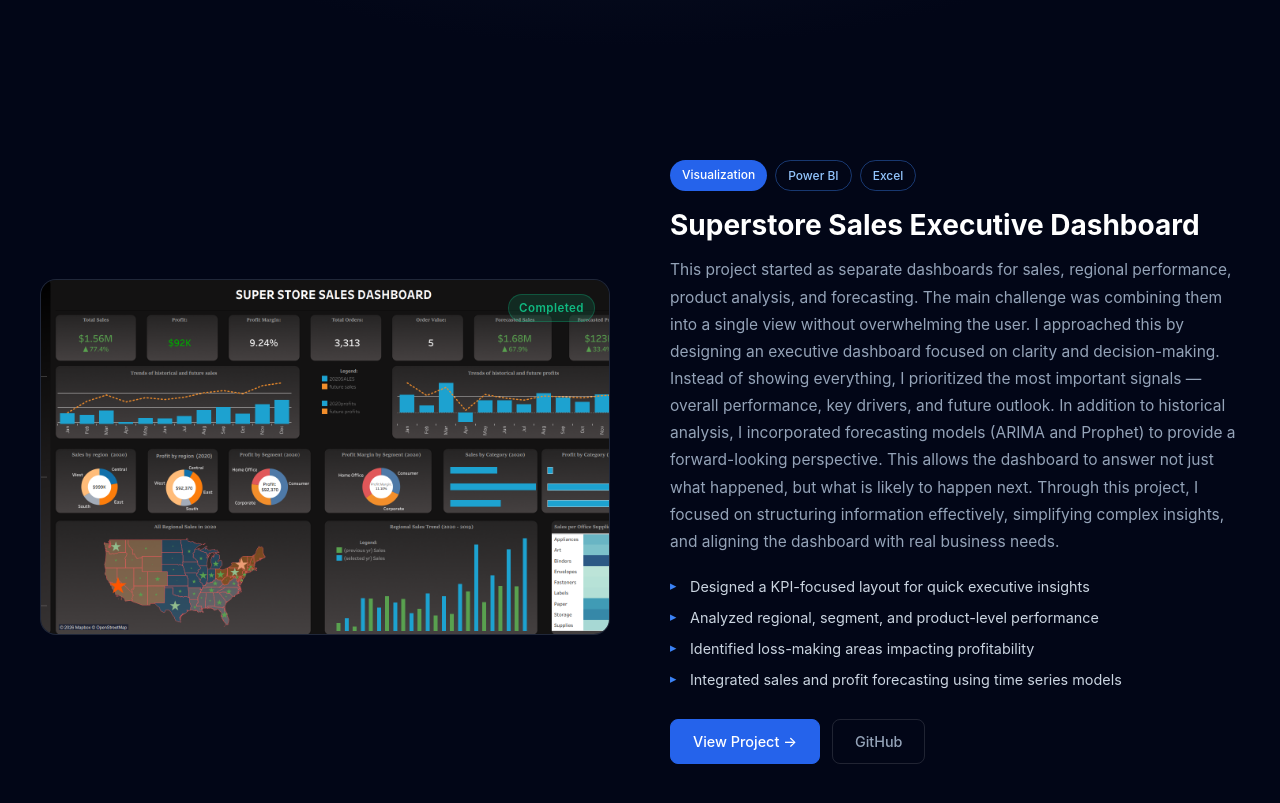
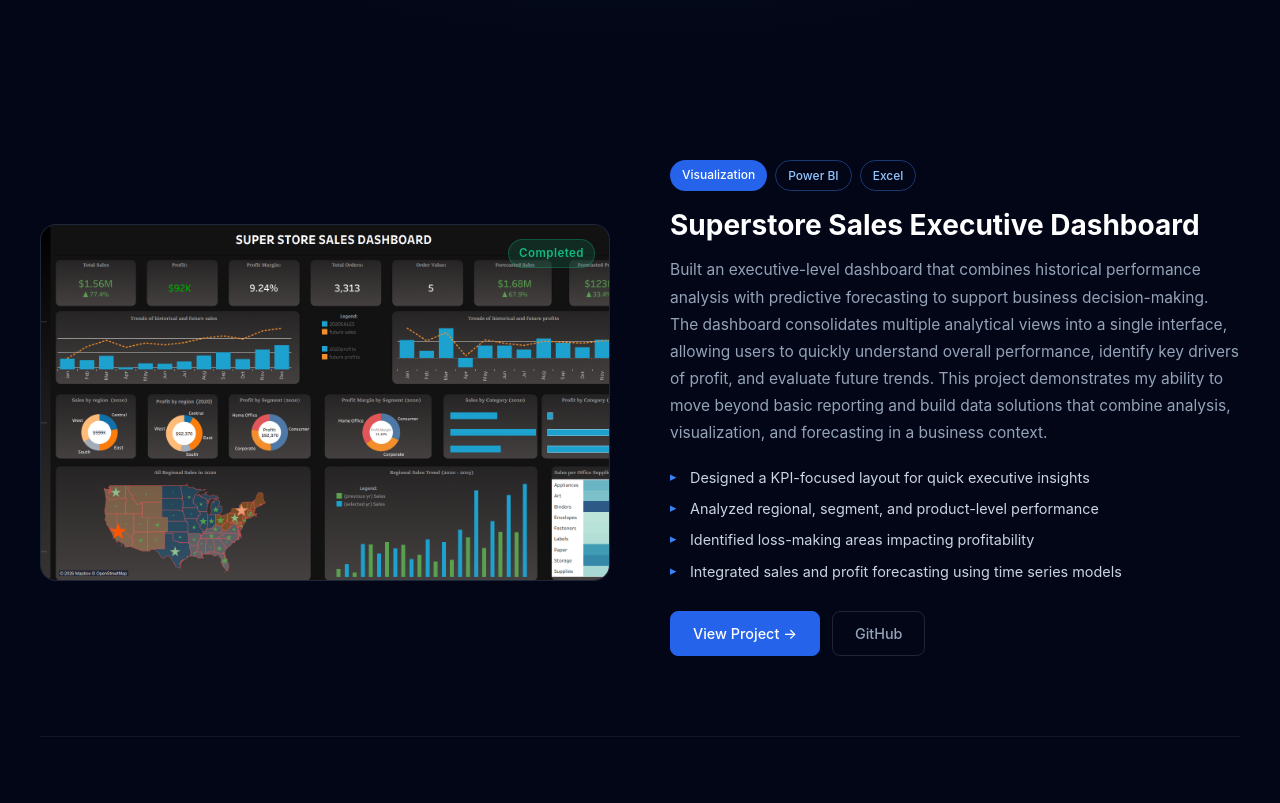
Before and after one commit to timmaina-devhub/timmaina-devhub.github.io, a Jekyll site: the page built from projects.html, in a window 1280 px wide and 900 px high, scrolled down 327 px, cut to the strip 0-819 px from the top of the window. Shown: the top 803 px of the strip. Built offline with Jekyll 4.4.1, drawn with Linux system fonts in a browser that asks for light colours.

Commit message:
Update projects.html

```diff
--- a/projects.html
+++ b/projects.html
@@ -40,11 +40,9 @@ title: Projects
         </div>
         <h2 class="project-title">Superstore Sales Executive Dashboard</h2>
         <p class="project-desc">
-           This project started as separate dashboards for sales, regional performance, product analysis, and forecasting. The main challenge was combining them into a single view without overwhelming the user.
-I approached this by designing an executive dashboard focused on clarity and decision-making. Instead of showing everything, I prioritized the most important signals — overall performance, key drivers, and future outlook.
-In addition to historical analysis, I incorporated forecasting models (ARIMA and Prophet) to provide a forward-looking perspective. This allows the dashboard to answer not just what happened, but what is likely to happen next.
-Through this project, I focused on structuring information effectively, simplifying complex insights, and aligning the dashboard with real business needs.
-
+Built an executive-level dashboard that combines historical performance analysis with predictive forecasting to support business decision-making.
+The dashboard consolidates multiple analytical views into a single interface, allowing users to quickly understand overall performance, identify key drivers of profit, and evaluate future trends.
+This project demonstrates my ability to move beyond basic reporting and build data solutions that combine analysis, visualization, and forecasting in a business context.
         </p>
         <ul class="project-highlights">
           <li>Designed a KPI-focused layout for quick executive insights</li>
```
